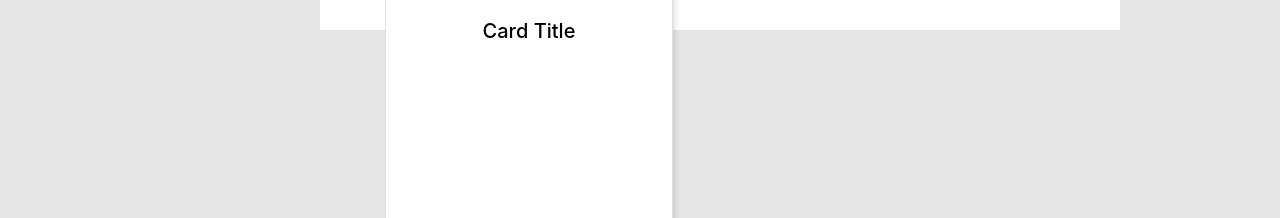
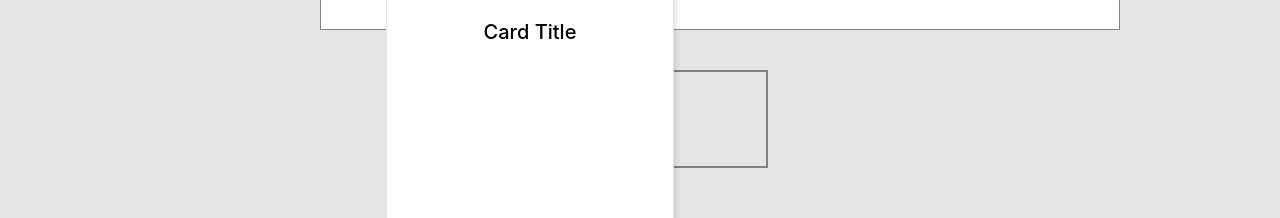
Before and after one commit to StevenW1999/projectc, a React (Create React App) app in the folder client/: page /Search in a window 1280 px wide. Shown: the part 1024-1242 px from the top of the page. Built offline with nearby package versions, Linux system fonts and the light colour scheme; the HTML template or start-up script is replaced by a standard one.

Commit message:
added div thing

```diff
--- a/client/src/components/SearchCard.js
+++ b/client/src/components/SearchCard.js
@@ -10,7 +10,7 @@ class SearchCard extends Component {
 		return (
 			<div style={{ "border-style": "solid" }, { "overflow": "hidden" }}>
 				<Card style={{ width: '18rem' }}>
-					<Card.Img variant="top" src="holder.js/100px180" />
+					<Card.Img variant="top" src="holder.js/100px180"/>
 					<Card.Body>
 						<Card.Title>Card Title</Card.Title>
 						<Card.Text>
--- a/client/src/pages/searchresults/Searchresults.css
+++ b/client/src/pages/searchresults/Searchresults.css
@@ -17,7 +17,7 @@
     position:relative;
     margin: auto;
     width: 100%;
-    height: 2000px;
+    height: 1400px;
 }
 
 .BelowCenter {
@@ -31,7 +31,6 @@
     margin:75px;
     width: 18rem;
     height:22rem;
-    border: solid black;
 }
 
 .ItemsContainer{
@@ -43,6 +42,7 @@
     height:850px;
     float:left;
     margin-left: 20px;
+    border: solid gray 1px;
 }
 
 .categoriesList{
@@ -62,17 +62,14 @@
     height:100%;
     margin-top:20px;
     background-color: #FFFFFF;
-    border:solid grey 1px;
+    border:solid gray 1px;
 }
 
 .ParentDiv{
     margin:auto;
     width:1200px;
-    height:1000px;
+    height:900px;
 }
-
-
-
 .CategoriesParent{
     margin:auto;
     margin-top: 10px;
@@ -90,3 +87,11 @@
     margin-left: 16px;
     font-size: 17px;
 }
+
+.bottomButtonsContainer {
+    width: 20%;
+    height:7%;
+    margin:auto;
+    margin-top: 0px;
+    border:solid gray 2px;
+}
--- a/client/src/pages/searchresults/Searchresults.js
+++ b/client/src/pages/searchresults/Searchresults.js
@@ -87,6 +87,8 @@ class Searchresults extends Component{
 							</div>
 						</div>
 						</div>
+							<div className="bottomButtonsContainer">
+					</div>
 				</div>
 				</div>
         );
```
Also changed, not shown: 1 other file (tests, documents, lock files or other folders).
